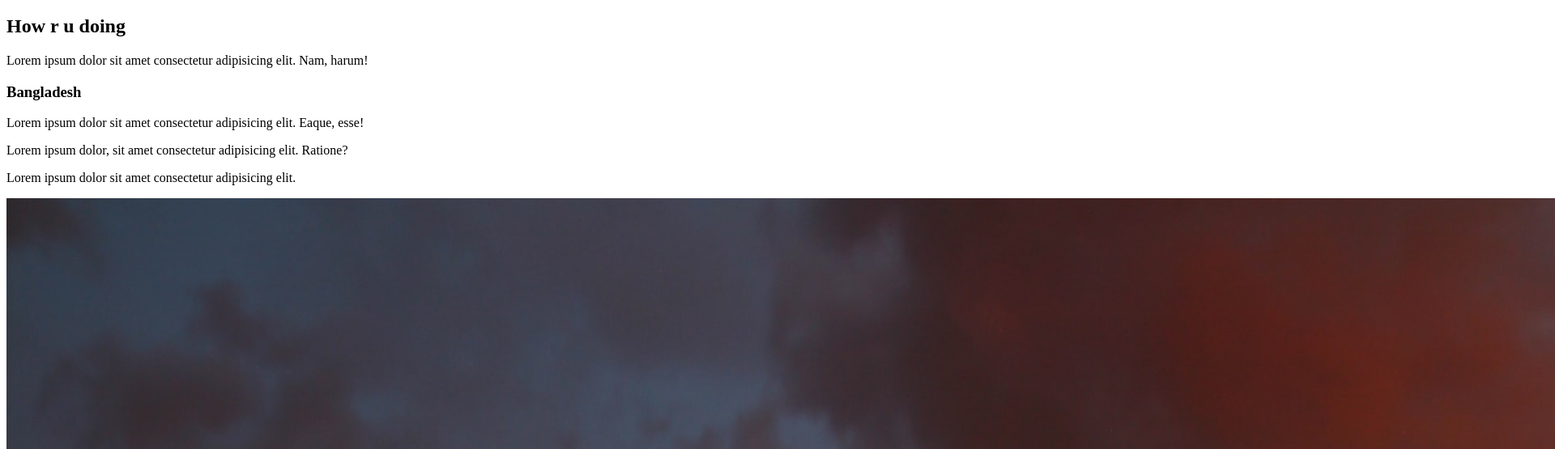
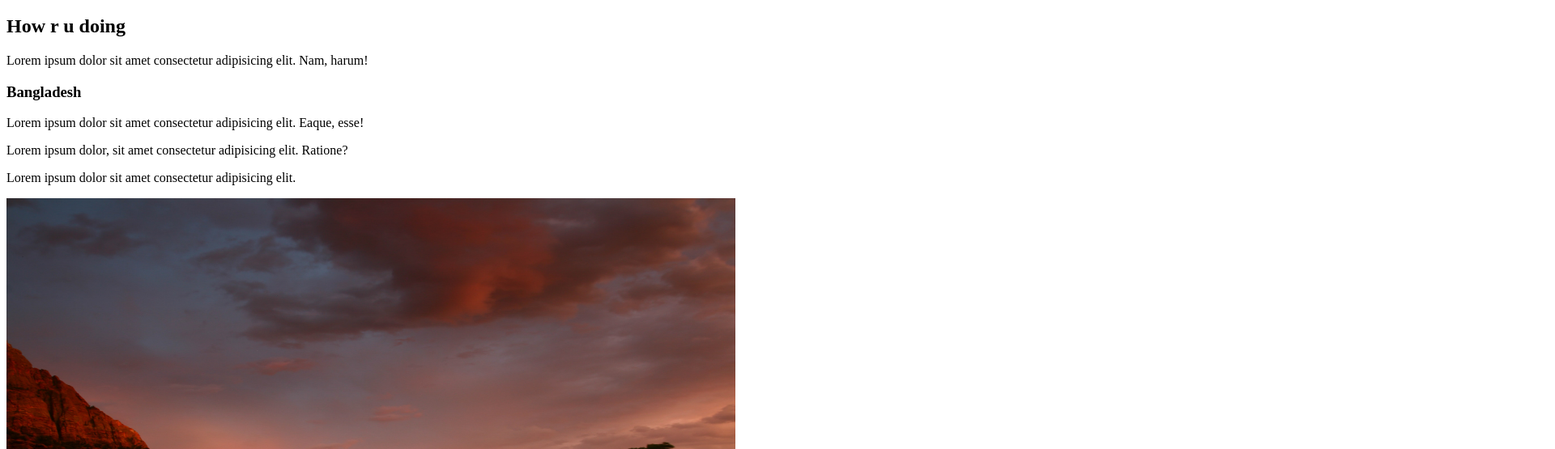
Before and after one commit to talha162127/sixth, a plain HTML site: page index.html in a window 1280 px wide. Shown: the part 61-616 px from the top of the page at 81% size, 1920 px wide, since content can reach past the window. Drawn offline with Linux system fonts and the light colour scheme.

Commit message:
adding size

```diff
--- a/index.html
+++ b/index.html
@@ -13,6 +13,6 @@
     <p>Lorem ipsum dolor sit amet consectetur adipisicing elit. Eaque, esse!</p>
     <p>Lorem ipsum dolor, sit amet consectetur adipisicing elit. Ratione?</p>
     <p>Lorem ipsum dolor sit amet consectetur adipisicing elit.</p>
-    <img src="xxx.jpg" alt="">
+    <img src="xxx.jpg" alt="" width="900px" height="700px">
 </body>
 </html>
```
